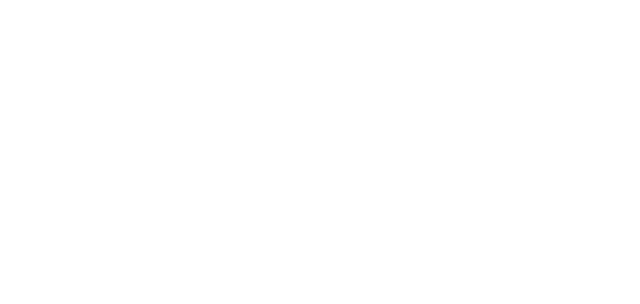
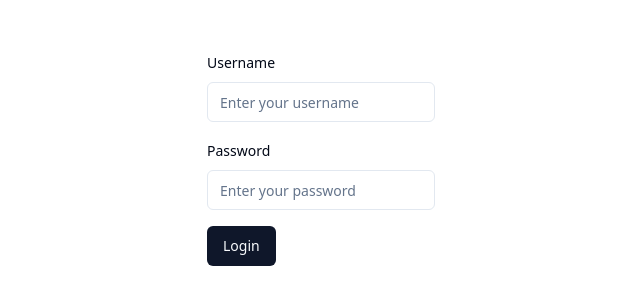
Before and after one commit to GPT-Engineer-App/landlord-registration-page, a React (Vite) app: page /login in a window 1280 px wide. Before the commit this address had no page. Shown: the part 258-562 px from the top of the page, without its empty margins (319-959 px from the left). Built offline with nearby package versions, Linux system fonts and the light colour scheme.

Commit message:
Create a login page with form validation and API integration. Added navigation links to the login page in the navbar and sidebar layouts.

```diff
--- a/src/App.jsx
+++ b/src/App.jsx
@@ -6,6 +6,7 @@ import { Route, BrowserRouter as Router, Routes } from "react-router-dom";
 import Layout from "./layouts/default"; // available: default, navbar, sidebar
 import Index from "./pages/Index.jsx";
 import Register from "./pages/Register.jsx";
+import Login from "./pages/Login.jsx"; // Import the new Login component
 const queryClient = new QueryClient();
 
 export const navItems = [
@@ -26,6 +27,7 @@ const App = () => {
             <Route path="/" element={<Layout />}>
               <Route index element={<Index />} />
               <Route path="/register" element={<Register />} />
+              <Route path="/login" element={<Login />} /> {/* Add the login route */}
             </Route>
           </Routes>
         </Router>
--- a/src/layouts/navbar.jsx
+++ b/src/layouts/navbar.jsx
@@ -39,6 +39,7 @@ const DesktopNav = () => (
       <span className="sr-only">Acme Inc</span>
     </NavItem>
     <NavItem to="/register">Register</NavItem>
+    <NavItem to="/login">Login</NavItem> {/* Add login link */}
     {navItems.map((item) => (
       <NavItem key={item.to} to={item.to}>
         {item.title}
@@ -65,6 +66,7 @@ const MobileNav = () => (
           <span className="sr-only">Acme Inc</span>
         </NavItem>
         <NavItem to="/register">Register</NavItem>
+        <NavItem to="/login">Login</NavItem> {/* Add login link */}
         {navItems.map((item) => (
           <NavItem key={item.to} to={item.to}>
             {item.title}
--- a/src/layouts/sidebar.jsx
+++ b/src/layouts/sidebar.jsx
@@ -49,6 +49,7 @@ const Sidebar = () => (
             </SidebarNavLink>
           ))}
           <SidebarNavLink to="/register">Register</SidebarNavLink>
+          <SidebarNavLink to="/login">Login</SidebarNavLink> {/* Add login link */}
         </nav>
       </div>
     </div>
@@ -78,6 +79,7 @@ const MobileSidebar = () => (
           </SidebarNavLink>
         ))}
         <SidebarNavLink to="/register">Register</SidebarNavLink>
+        <SidebarNavLink to="/login">Login</SidebarNavLink> {/* Add login link */}
       </nav>
     </SheetContent>
   </Sheet>
--- /dev/null
+++ b/src/pages/Login.jsx
@@ -0,0 +1,82 @@
+import React, { useState } from "react";
+import { useForm } from "react-hook-form";
+import { zodResolver } from "@hookform/resolvers/zod";
+import { z } from "zod";
+import { Input } from "@/components/ui/input";
+import { Button } from "@/components/ui/button";
+import { Form, FormField, FormItem, FormLabel, FormMessage } from "@/components/ui/form";
+import { toast } from "sonner";
+
+const formSchema = z.object({
+  username: z.string().min(1, "Username is required"),
+  password: z.string().min(1, "Password is required"),
+});
+
+const Login = () => {
+  const [loading, setLoading] = useState(false);
+  const form = useForm({
+    resolver: zodResolver(formSchema),
+  });
+
+  const onSubmit = async (values) => {
+    setLoading(true);
+    try {
+      const response = await fetch("http://localhost:8080/login", {
+        method: "POST",
+        headers: {
+          "Content-Type": "application/json",
+        },
+        body: JSON.stringify(values),
+      });
+
+      if (!response.ok) {
+        throw new Error("Network response was not ok");
+      }
+
+      const data = await response.json();
+      toast.success("Login successful!");
+      form.reset();
+    } catch (error) {
+      toast.error("Login failed. Please try again.");
+      console.error("Fetch error:", error);
+    } finally {
+      setLoading(false);
+    }
+  };
+
+  return (
+    <div className="flex flex-col items-center justify-center min-h-screen p-4">
+      <Form {...form}>
+        <form onSubmit={form.handleSubmit(onSubmit)} className="space-y-4 w-full max-w-md">
+          <FormField
+            control={form.control}
+            name="username"
+            render={({ field }) => (
+              <FormItem>
+                <FormLabel>Username</FormLabel>
+                <Input placeholder="Enter your username" {...field} />
+                <FormMessage />
+              </FormItem>
+            )}
+          />
+          <FormField
+            control={form.control}
+            name="password"
+            render={({ field }) => (
+              <FormItem>
+                <FormLabel>Password</FormLabel>
+                <Input type="password" placeholder="Enter your password" {...field} />
+                <FormMessage />
+              </FormItem>
+            )}
+          />
+          <Button type="submit" disabled={loading}>
+            {loading ? "Logging in..." : "Login"}
+          </Button>
+        </form>
+      </Form>
+    </div>
+  );
+};
+
+export default Login;
```
